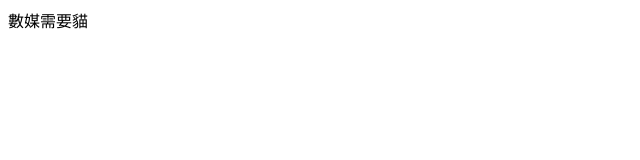
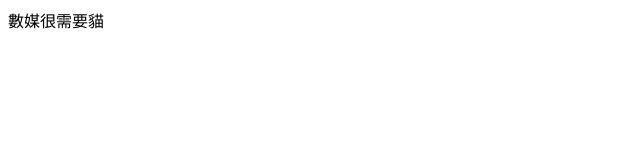
Before and after one commit to yu102930/lamb.github.io, a plain HTML site: page index.html in a window 1280 px wide. Shown: the full height of the page, 0-640 px from the left. Drawn offline with Linux system fonts and the light colour scheme.

Commit message:
更改body內容

```diff
--- a/index.html
+++ b/index.html
@@ -5,6 +5,6 @@
     <title>DCD NO1</title>
 </head>
 <body>
-    數媒需要貓
+    數媒很需要貓
 </body>
 </html>
```
